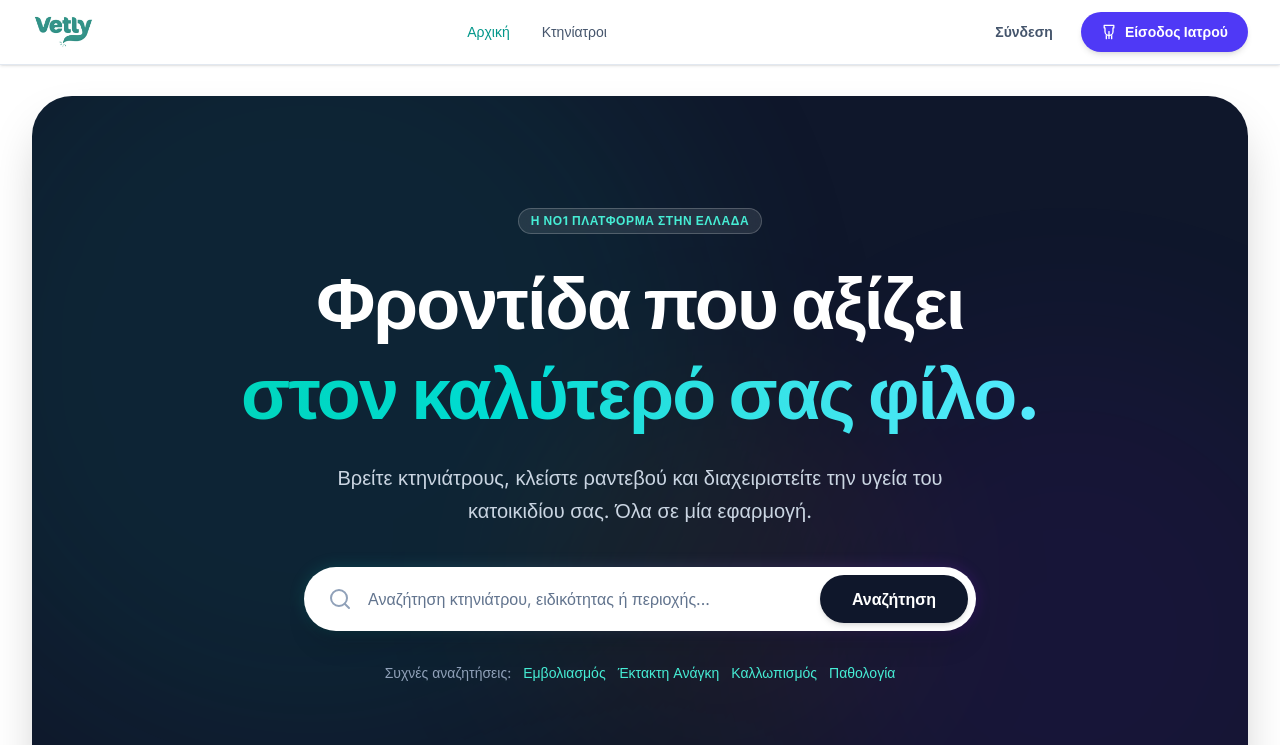
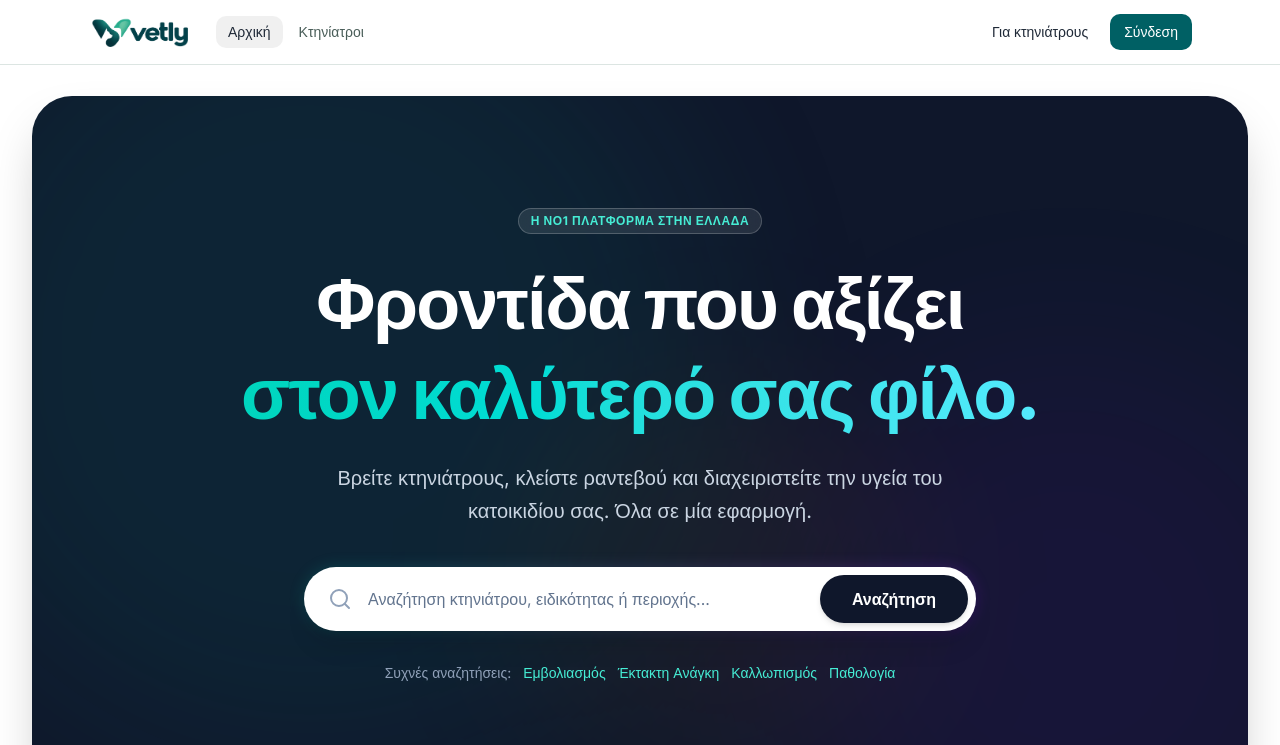
Before and after one commit to Pegiadis/Vetly, a Next.js app in the folder vetly-front/: page / in a window 1280 px wide. Shown: the top 745 px of the page. Built offline with nearby package versions, Linux system fonts and the light colour scheme.

Commit message:
Restyle public navbar and footer
Light header with the real logo and separate entries for owners and clinics; light footer with owner, clinic and contact columns.

```diff
--- a/vetly-front/components/Footer.tsx
+++ b/vetly-front/components/Footer.tsx
@@ -1,73 +1,33 @@
 import Link from 'next/link';
+import Image from 'next/image';
 
-const Footer = () => {
-    return (
-        <footer className="bg-slate-900 text-slate-300">
-            <div className="max-w-7xl mx-auto px-4 sm:px-6 lg:px-8 py-12">
-                <div className="grid grid-cols-1 md:grid-cols-3 gap-8">
-                    {/* Brand */}
+const columns = [
+  { title: 'Για ιδιοκτήτες', links: [['/vets', 'Εύρεση κτηνιάτρου'], ['/register', 'Δημιουργία λογαριασμού'], ['/owner/login', 'Σύνδεση']] },
+  { title: 'Για κτηνιάτρους', links: [['/vet/register', 'Εγγραφή ιατρείου'], ['/vet/login', 'Είσοδος κτηνιατρείου']] },
+] as const;
+
+export default function Footer() {
+  return <footer className="border-t border-ink-200 bg-ink-50 text-ink-700">
+    <div className="mx-auto grid max-w-6xl gap-8 px-4 py-10 sm:px-6 md:grid-cols-[1.4fr_1fr_1fr_1fr]">
       <div>
-                        <div className="flex items-center gap-2 mb-3">
-                            <svg className="h-7 w-7 text-teal-400" viewBox="0 0 24 24" fill="none" stroke="currentColor" strokeWidth="2" strokeLinecap="round" strokeLinejoin="round">
-                                <path d="M10 5.172C10 3.782 8.423 2.679 6.5 3c-2.823.47-4.113 6.006-4 7 .08.703 1.725 1.722 3.656 1 1.261-.472 1.96-1.45 2.344-2.5M14 5.172C14 3.782 15.577 2.679 17.5 3c2.823.47 4.113 6.006 4 7-.08.703-1.725 1.722-3.656 1-1.261-.472-1.96-1.45-2.344-2.5" />
-                                <path d="M8 14v.5M16 14v.5" />
-                                <path d="M11.25 16.25h1.5L12 17l-.75-.75z" />
-                                <path d="M4.42 11.247A13.152 13.152 0 004 14.556C4 18.728 7.582 21 12 21s8-2.272 8-6.444a13.152 13.152 0 00-.42-3.31" />
-                            </svg>
-                            <span className="text-xl font-bold text-white">Vetly</span>
+        <Image src="/branding/vetly-logo-transparent.png" alt="Vetly" width={2109} height={746} sizes="104px" className="h-auto w-[104px]" />
+        <p className="mt-3 max-w-xs text-sm leading-6 text-ink-500">Η φροντίδα του κατοικιδίου σας, οργανωμένη: κτηνίατρος, ραντεβού και ιστορικό σε ένα μέρος.</p>
       </div>
-                        <p className="text-sm text-slate-400">
-                            Η πλατφόρμα κτηνιατρικής φροντίδας
-                        </p>
-                    </div>
-
-                    {/* Quick Links */}
+      {columns.map(column => <div key={column.title}>
+        <h2 className="text-xs font-semibold text-ink-900">{column.title}</h2>
+        <ul className="mt-3 space-y-2 text-sm">
+          {column.links.map(([href, label]) => <li key={href}><Link href={href} className="text-ink-600 underline-offset-4 hover:text-clinic-700 hover:underline">{label}</Link></li>)}
+        </ul>
+      </div>)}
       <div>
-                        <h4 className="text-sm font-semibold text-white uppercase tracking-wider mb-4">Σύνδεσμοι</h4>
-                        <ul className="space-y-2 text-sm">
-                            <li>
-                                <Link href="/" className="hover:text-teal-400 transition-colors">
-                                    Αρχική
-                                </Link>
-                            </li>
-                            <li>
-                                <Link href="/vets" className="hover:text-teal-400 transition-colors">
-                                    Κτηνίατροι
-                                </Link>
-                            </li>
-                            <li>
-                                <Link href="/owner/login" className="hover:text-teal-400 transition-colors">
-                                    Σύνδεση
-                                </Link>
-                            </li>
-                            <li>
-                                <Link href="/vet/register" className="hover:text-teal-400 transition-colors">
-                                    Εγγραφή Ιατρού
-                                </Link>
-                            </li>
-                        </ul>
-                    </div>
-
-                    {/* Contact */}
-                    <div>
-                        <h4 className="text-sm font-semibold text-white uppercase tracking-wider mb-4">Επικοινωνία</h4>
-                        <ul className="space-y-2 text-sm">
-                            <li>
-                                <a href="mailto:info@vetly.gr" className="hover:text-teal-400 transition-colors">
-                                    info@vetly.gr
-                                </a>
-                            </li>
+        <h2 className="text-xs font-semibold text-ink-900">Επικοινωνία</h2>
+        <ul className="mt-3 space-y-2 text-sm">
+          <li><a href="mailto:info@vetly.gr" className="text-ink-600 underline-offset-4 hover:text-clinic-700 hover:underline">info@vetly.gr</a></li>
         </ul>
       </div>
     </div>
-
-                {/* Bottom bar */}
-                <div className="border-t border-slate-800 mt-10 pt-6 text-center text-xs text-slate-500">
-                    &copy; 2026 Vetly. Με αγάπη για τα κατοικίδια.
+    <div className="border-t border-ink-200">
+      <p className="mx-auto max-w-6xl px-4 py-4 text-xs text-ink-500 sm:px-6">© {new Date().getFullYear()} Vetly</p>
     </div>
-            </div>
-        </footer>
-    );
-};
-
-export default Footer;
+  </footer>;
+}
--- a/vetly-front/components/Navbar.tsx
+++ b/vetly-front/components/Navbar.tsx
@@ -1,149 +1,48 @@
-'use client'
+'use client';
 
-import React, { useState, useEffect } from 'react';
-import { useRouter } from 'next/navigation';
-import { MenuIcon, XIcon, StethoscopeIcon } from './Icons';
+import { useState } from 'react';
+import Link from 'next/link';
+import Image from 'next/image';
+import { usePathname } from 'next/navigation';
 
-const Navbar: React.FC = () => {
-    const router = useRouter();
-    const [isVisible, setIsVisible] = useState(true);
-    const [lastScrollY, setLastScrollY] = useState(0);
-    const [mobileMenuOpen, setMobileMenuOpen] = useState(false);
+const links = [
+  ['/', 'Αρχική'],
+  ['/vets', 'Κτηνίατροι'],
+] as const;
 
-    useEffect(() => {
-        const controlNavbar = () => {
-            if (typeof window !== 'undefined') {
-                if (window.scrollY > lastScrollY && window.scrollY > 100) {
-                    setIsVisible(false);
-                } else {
-                    setIsVisible(true);
-                }
-                setLastScrollY(window.scrollY);
-            }
-        };
+const secondary = 'inline-flex h-9 items-center justify-center rounded-[10px] px-3.5 text-sm font-medium text-ink-900 hover:bg-black/[0.06] focus-visible:outline-2 focus-visible:outline-offset-2 focus-visible:outline-clinic-600';
+const primary = 'inline-flex h-9 items-center justify-center rounded-[10px] bg-clinic-600 px-3.5 text-sm font-medium text-white hover:bg-clinic-700 focus-visible:outline-2 focus-visible:outline-offset-2 focus-visible:outline-clinic-600';
 
-        window.addEventListener('scroll', controlNavbar);
+/** Public site header. Fixed, 64px tall; pages below it add their own top padding. */
+export default function Navbar() {
+  const pathname = usePathname();
+  const [open, setOpen] = useState(false);
+  const isCurrent = (href: string) => (href === '/' ? pathname === '/' : pathname.startsWith(href));
 
-        return () => {
-            window.removeEventListener('scroll', controlNavbar);
-        };
-    }, [lastScrollY]);
-
-    const navClasses = `fixed top-0 w-full z-50 transition-transform duration-300 ${
-        isVisible ? 'translate-y-0' : '-translate-y-full'
-    } bg-white/80 backdrop-blur-md border-b border-slate-200 shadow-sm`;
-
-    return (
-        <nav className={navClasses}>
-            <div className="max-w-7xl mx-auto px-4 sm:px-6 lg:px-8">
-                <div className="flex justify-between items-center h-16">
-                    {/* Logo */}
-                    <div
-                        className="flex items-center cursor-pointer group"
-                        onClick={() => router.push('/')}
-                    >
-                        <img
-                            src="/images/1-tight.jpg"
-                            alt="Vetly"
-                            className="h-9 w-auto object-contain group-hover:scale-105 transition-transform"
-                        />
-                    </div>
-
-                    {/* Desktop Navigation */}
-                    <div className="hidden md:flex items-center space-x-8">
-                        <button
-                            onClick={() => router.push('/')}
-                            className="text-sm font-medium hover:text-teal-600 transition-colors text-teal-600 font-bold"
-                        >
-                            Αρχική
-                        </button>
-                        <button
-                            onClick={() => router.push('/vets')}
-                            className="text-sm font-medium hover:text-teal-600 transition-colors text-slate-600"
-                        >
-                            Κτηνίατροι
-                        </button>
-                    </div>
-
-                    {/* Right Side Buttons */}
-                    <div className="flex items-center gap-3">
-                        <button
-                            onClick={() => router.push('/owner/login')}
-                            className="hidden md:block text-slate-600 hover:text-teal-600 text-sm font-bold px-4 py-2 transition-colors rounded-lg hover:bg-slate-50"
-                        >
-                            Σύνδεση
-                        </button>
-                        <button
-                            onClick={() => router.push('/vet/login')}
-                            className="hidden md:flex bg-indigo-600 hover:bg-indigo-700 text-white text-sm font-bold px-5 py-2.5 rounded-full transition-all shadow-md items-center gap-2"
-                        >
-                            <StethoscopeIcon className="w-4 h-4" />
-                            Είσοδος Ιατρού
-                        </button>
-
-                        {/* Mobile Menu Button */}
-                        <button
-                            onClick={() => setMobileMenuOpen(!mobileMenuOpen)}
-                            className="md:hidden p-2 text-slate-600 hover:text-teal-600 transition-colors"
-                        >
-                            {mobileMenuOpen ? (
-                                <XIcon className="w-6 h-6" />
-                            ) : (
-                                <MenuIcon className="w-6 h-6" />
-                            )}
-                        </button>
-                    </div>
-                </div>
-            </div>
-
-            {/* Mobile Menu */}
-            {mobileMenuOpen && (
-                <div className="md:hidden bg-white border-t border-slate-200 shadow-lg">
-                    <div className="px-4 pt-2 pb-4 space-y-2">
-                        <button
-                            onClick={() => {
-                                router.push('/');
-                                setMobileMenuOpen(false);
-                            }}
-                            className="block w-full text-left px-4 py-3 text-sm font-medium text-teal-600 bg-teal-50 rounded-lg"
-                        >
-                            Αρχική
-                        </button>
-                        <button
-                            onClick={() => {
-                                router.push('/vets');
-                                setMobileMenuOpen(false);
-                            }}
-                            className="block w-full text-left px-4 py-3 text-sm font-medium text-slate-600 hover:bg-slate-50 rounded-lg transition-colors"
-                        >
-                            Κτηνίατροι
-                        </button>
-                        <div className="pt-3 border-t border-slate-200 space-y-2">
-                            <button
-                                onClick={() => {
-                                    router.push('/owner/login');
-                                    setMobileMenuOpen(false);
-                                }}
-                                className="block w-full text-center px-4 py-3 text-sm font-bold text-slate-600 border border-slate-200 rounded-lg hover:bg-slate-50 transition-colors"
-                            >
-                                Σύνδεση
-                            </button>
-                            <button
-                                onClick={() => {
-                                    router.push('/vet/login');
-                                    setMobileMenuOpen(false);
-                                }}
-                                className="block w-full text-center px-4 py-3 text-sm font-bold text-white bg-indigo-600 rounded-lg hover:bg-indigo-700 transition-colors flex items-center justify-center gap-2"
-                            >
-                                <StethoscopeIcon className="w-4 h-4" />
-                                Είσοδος Ιατρού
-                            </button>
-                        </div>
-                    </div>
-                </div>
-            )}
-        </nav>
-    );
-};
-
-export default Navbar;
+  return <nav aria-label="Κύρια πλοήγηση" className="fixed top-0 z-50 w-full border-b border-ink-200 bg-white/90 text-ink-800 backdrop-blur-md">
+    <div className="mx-auto flex h-16 max-w-6xl items-center gap-6 px-4 sm:px-6">
+      <Link href="/" className="shrink-0" aria-label="Vetly — Αρχική">
+        <Image src="/branding/vetly-logo-transparent.png" alt="Vetly" width={2109} height={746} sizes="104px" preload className="h-auto w-[104px]" />
+      </Link>
+      <div className="hidden items-center gap-1 md:flex">
+        {links.map(([href, label]) => <Link key={href} href={href} aria-current={isCurrent(href) ? 'page' : undefined} className={`rounded-[10px] px-3 py-1.5 text-sm font-medium ${isCurrent(href) ? 'bg-black/[0.06] text-ink-900' : 'text-ink-600 hover:bg-black/[0.04]'}`}>{label}</Link>)}
+      </div>
+      <div className="ml-auto hidden items-center gap-2 md:flex">
+        <Link href="/vet/login" className={secondary}>Για κτηνιάτρους</Link>
+        <Link href="/owner/login" className={primary}>Σύνδεση</Link>
+      </div>
+      <button type="button" aria-label={open ? 'Κλείσιμο μενού' : 'Άνοιγμα μενού'} aria-expanded={open} aria-controls="public-menu" onClick={() => setOpen(!open)} className="ml-auto grid h-9 w-9 place-items-center rounded-[10px] hover:bg-black/[0.06] md:hidden">
+        <svg className="h-5 w-5" viewBox="0 0 24 24" fill="none" stroke="currentColor" strokeWidth="1.8" strokeLinecap="round" aria-hidden="true"><path d={open ? 'M6 6l12 12M18 6 6 18' : 'M4 7h16M4 12h16M4 17h16'} /></svg>
+      </button>
+    </div>
+    {open && <div id="public-menu" className="border-t border-ink-200 bg-white px-4 py-3 md:hidden">
+      <div className="space-y-1">
+        {links.map(([href, label]) => <Link key={href} href={href} onClick={() => setOpen(false)} aria-current={isCurrent(href) ? 'page' : undefined} className={`block rounded-[10px] px-3 py-2.5 text-sm font-medium ${isCurrent(href) ? 'bg-black/[0.06] text-ink-900' : 'text-ink-700'}`}>{label}</Link>)}
+      </div>
+      <div className="mt-3 grid grid-cols-2 gap-2 border-t border-ink-100 pt-3">
+        <Link href="/vet/login" onClick={() => setOpen(false)} className={`${secondary} bg-black/[0.06]`}>Για κτηνιάτρους</Link>
+        <Link href="/owner/login" onClick={() => setOpen(false)} className={primary}>Σύνδεση</Link>
+      </div>
+    </div>}
+  </nav>;
+}
```
Lines whose indentation alone changed are shown as unchanged.
